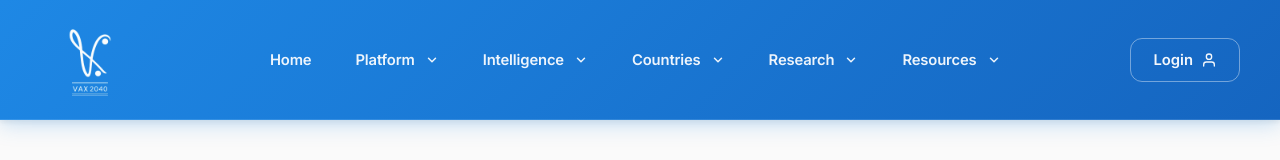
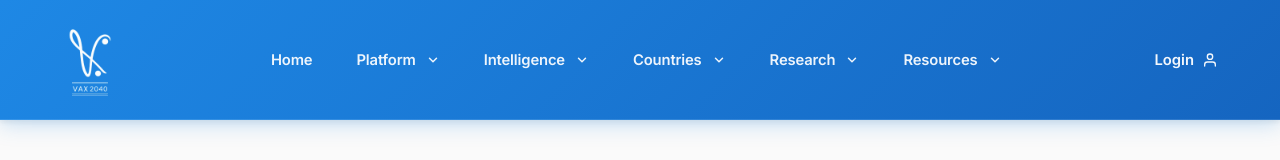
Before and after one commit to Inganji-clovis/vax2040-frontend-partern, a Next.js app: page / in a window 1280 px wide. Shown: the top 160 px of the page. Built offline with nearby package versions, Linux system fonts and the light colour scheme; no server answers; a web font is replaced by a local one.

Commit message:
Remove border from login button

```diff
--- a/src/app/page.module.css
+++ b/src/app/page.module.css
@@ -140,7 +140,7 @@
   gap: 10px;
   padding: 12px 22px;
   background: transparent;
-  border: 1.5px solid rgba(255,255,255,0.4);
+  border: none;
   border-radius: 12px;
   font-size: 0.925rem;
   font-weight: 600;
@@ -150,7 +150,6 @@
   font-family: var(--font-sans);
 }
 .navSignIn:hover {
-  border-color: rgba(255,255,255,0.7);
   color: #fff;
   background: rgba(255,255,255,0.12);
   transform: translateY(-1px);
```
